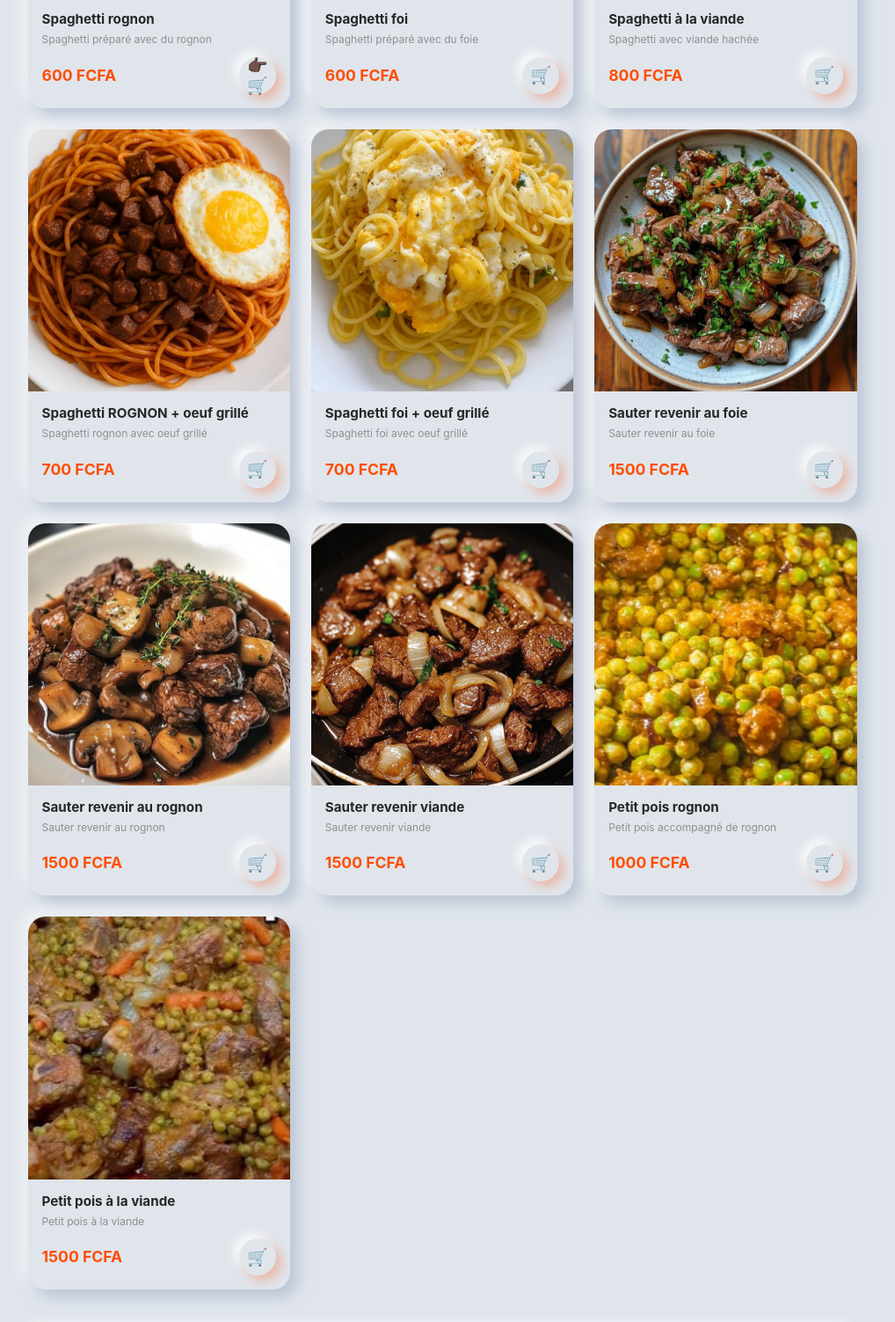
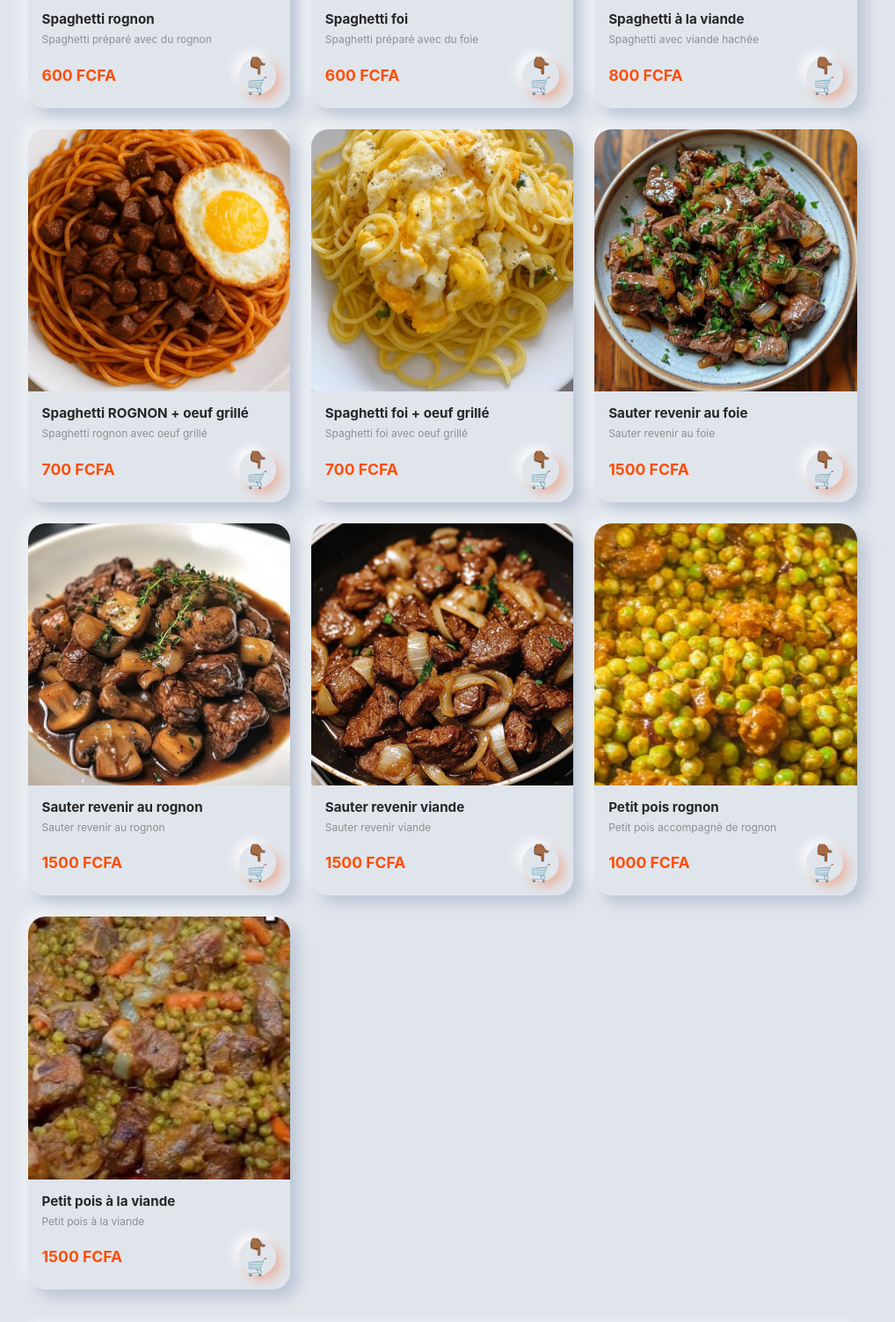
Before and after one commit to JARDO2003/GROUPE-EXPRESS, a plain HTML site: page utt.html in a window 1280 px wide. Shown: the part 1127-2630 px from the top of the page at 88% size, without its empty margins (137-1155 px from the left). Drawn offline with Linux system fonts and the light colour scheme; no server answers.

Commit message:
Update utt.html
f

```diff
--- a/utt.html
+++ b/utt.html
@@ -2388,7 +2388,7 @@
                         <div class="dish-footer-modern">
                             <span class="dish-price-modern">600 FCFA</span>
                             <button class="add-cart-btn-modern" onclick="promptAddToCart('Spaghetti rognon', 600, 'A')">
-                                <span>👉🏿🛒</span>
+                                <span>👇🏾🛒</span>
                             </button>
                         </div>
                     </div>
@@ -2409,7 +2409,7 @@
                         <div class="dish-footer-modern">
                             <span class="dish-price-modern">600 FCFA</span>
                             <button class="add-cart-btn-modern" onclick="promptAddToCart('Spaghetti foi', 600, 'A')">
-                                <span>🛒</span>
+                                <span>👇🏾🛒</span>
                             </button>
                         </div>
                     </div>
@@ -2430,7 +2430,7 @@
                         <div class="dish-footer-modern">
                             <span class="dish-price-modern">800 FCFA</span>
                             <button class="add-cart-btn-modern" onclick="promptAddToCart('Spaghetti à la viande', 800, 'A')">
-                                <span>🛒</span>
+                                <span>👇🏾🛒</span>
                             </button>
                         </div>
                     </div>
@@ -2451,7 +2451,7 @@
                         <div class="dish-footer-modern">
                             <span class="dish-price-modern">700 FCFA</span>
                             <button class="add-cart-btn-modern" onclick="promptAddToCart('Spaghetti ROGNON + oeuf grillé', 700, 'A')">
-                                <span>🛒</span>
+                                <span>👇🏾🛒</span>
                             </button>
                         </div>
                     </div>
@@ -2472,7 +2472,7 @@
                         <div class="dish-footer-modern">
                             <span class="dish-price-modern">700 FCFA</span>
                             <button class="add-cart-btn-modern" onclick="promptAddToCart('Spaghetti foi + oeuf grillé', 700, 'A')">
-                                <span>🛒</span>
+                                <span>👇🏾🛒</span>
                             </button>
                         </div>
                     </div>
@@ -2493,7 +2493,7 @@
                         <div class="dish-footer-modern">
                             <span class="dish-price-modern">1500 FCFA</span>
                             <button class="add-cart-btn-modern" onclick="promptAddToCart('Sauter revenir au foie', 1500, 'A')">
-                                <span>🛒</span>
+                                <span>👇🏾🛒</span>
                             </button>
                         </div>
                     </div>
@@ -2514,7 +2514,7 @@
                         <div class="dish-footer-modern">
                             <span class="dish-price-modern">1500 FCFA</span>
                             <button class="add-cart-btn-modern" onclick="promptAddToCart('Sauter revenir au rognon', 1500, 'A')">
-                                <span>🛒</span>
+                                <span>👇🏾🛒</span>
                             </button>
                         </div>
                     </div>
@@ -2535,7 +2535,7 @@
                         <div class="dish-footer-modern">
                             <span class="dish-price-modern">1500 FCFA</span>
                             <button class="add-cart-btn-modern" onclick="promptAddToCart('Sauter revenir viande', 1500, 'A')">
-                                <span>🛒</span>
+                                <span>👇🏾🛒</span>
                             </button>
                         </div>
                     </div>
@@ -2556,7 +2556,7 @@
                         <div class="dish-footer-modern">
                             <span class="dish-price-modern">1000 FCFA</span>
                             <button class="add-cart-btn-modern" onclick="promptAddToCart('Petit pois rognon', 1000, 'A')">
-                                <span>🛒</span>
+                                <span>👇🏾🛒</span>
                             </button>
                         </div>
                     </div>
@@ -2577,7 +2577,7 @@
                         <div class="dish-footer-modern">
                             <span class="dish-price-modern">1500 FCFA</span>
                             <button class="add-cart-btn-modern" onclick="promptAddToCart('Petit pois à la viande', 1500, 'A')">
-                                <span>🛒</span>
+                                <span>👇🏾🛒</span>
                             </button>
                         </div>
                     </div>
@@ -2629,7 +2629,7 @@
                         <div class="dish-footer-modern">
                             <span class="dish-price-modern">1000 FCFA</span>
                             <button class="add-cart-btn-modern" onclick="selectTchep('Tchèpe au poulet', 1000)">
-                                <span>📋</span>
+                                <span>👇🏾📋</span>
                             </button>
                         </div>
                     </div>
@@ -2650,7 +2650,7 @@
                         <div class="dish-footer-modern">
                             <span class="dish-price-modern">2000 FCFA</span>
                             <button class="add-cart-btn-modern" onclick="selectTchep('Tchèpe au poulet XXL', 2000)">
-                                <span>📋</span>
+                                <span>👇🏾📋</span>
                             </button>
                         </div>
                     </div>
@@ -2744,7 +2744,7 @@
                         <div class="dish-footer-modern">
                             <span class="dish-price-modern">À partir de 500 FCFA</span>
                             <button class="add-cart-btn-modern" onclick="selectRice('Riz sauce tomate')">
-                                <span>📋</span>
+                                <span>👇🏾📋</span>
                             </button>
                         </div>
                     </div>
@@ -2942,7 +2942,7 @@
                         <div class="dish-footer-modern">
                             <span class="dish-price-modern">500 FCFA</span>
                             <button class="add-cart-btn-modern" onclick="promptAddToCart('Orangina', 500, 'I')">
-                                <span>🛒</span>
+                                <span>👇🏾🛒</span>
                             </button>
                         </div>
                     </div>
@@ -2963,7 +2963,7 @@
                         <div class="dish-footer-modern">
                             <span class="dish-price-modern">300 FCFA</span>
                             <button class="add-cart-btn-modern" onclick="promptAddToCart('Kapa', 300, 'I')">
-                                <span>🛒</span>
+                                <span>👇🏾🛒</span>
                             </button>
                         </div>
                     </div>
@@ -3026,7 +3026,7 @@
                         <div class="dish-footer-modern">
                             <span class="dish-price-modern">300 FCFA</span>
                             <button class="add-cart-btn-modern" onclick="promptAddToCart('Coca cola 33cl', 300, 'I')">
-                                <span>🛒</span>
+                                <span>👇🏾🛒</span>
                             </button>
                         </div>
                     </div>
```
